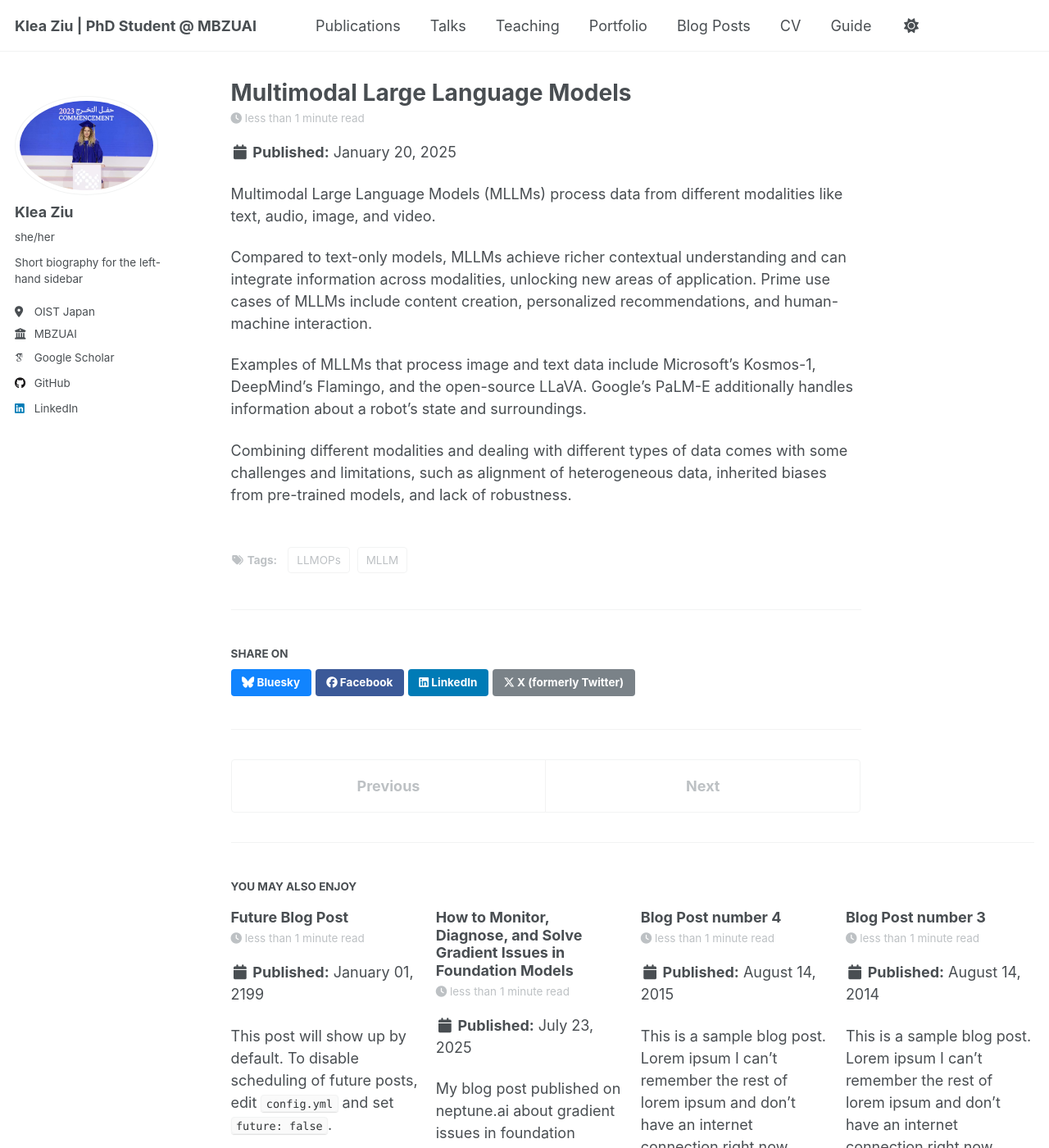
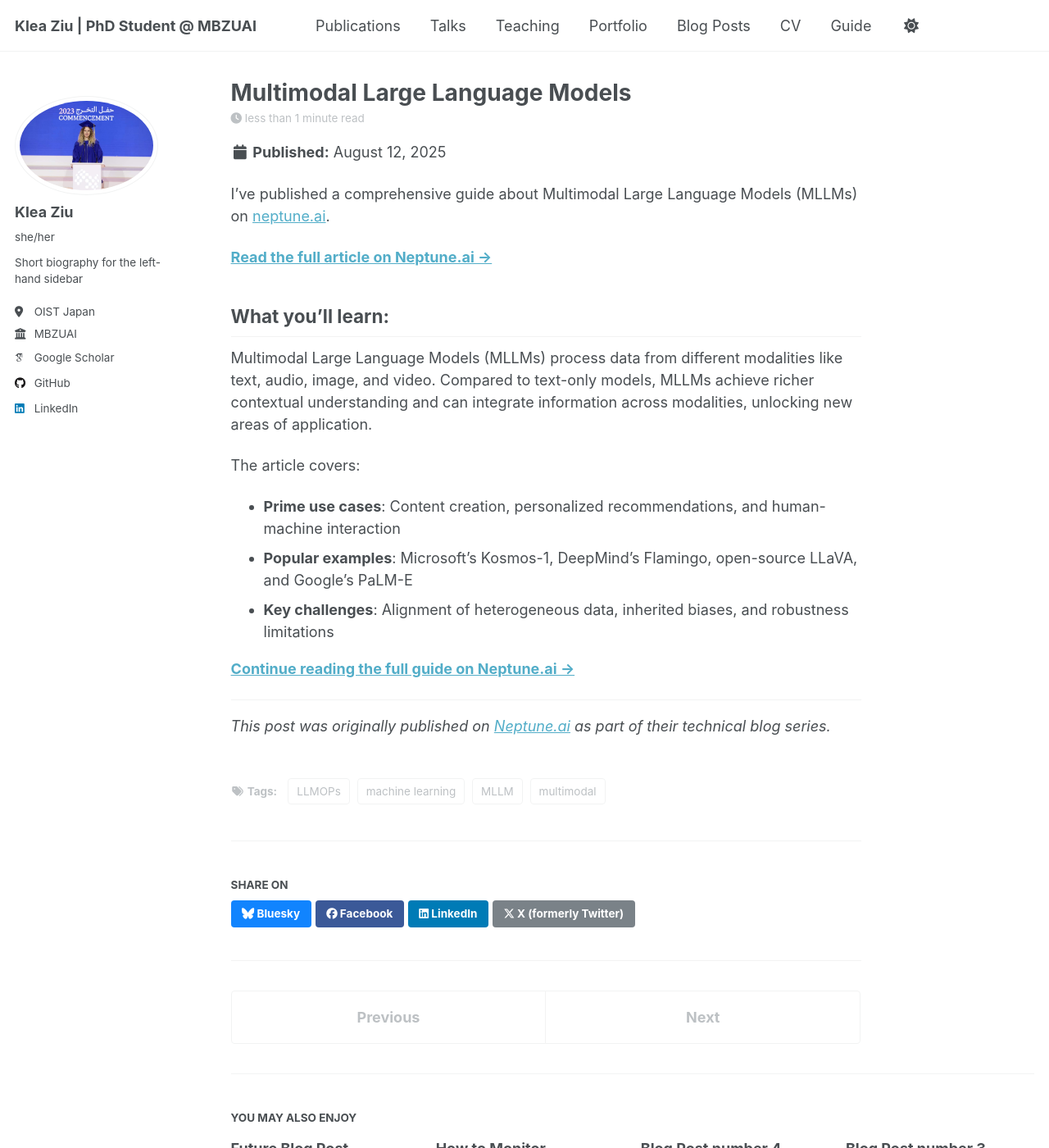
Before and after one commit to klea-ziu/klea-ziu.github.io, a Jekyll site: the page built from _posts/2025-01-20-blog-post-mllm.md, in a window 1280 px wide and 1400 px high. Shown: the whole window at 82% size. Built offline with Jekyll 4.4.1, drawn with Linux system fonts in a browser that asks for light colours; some web fonts are replaced; a script that is not in the unit is left out.

Commit message:
Update 2025-01-20-blog-post-mllm.md

```diff
--- a/_posts/2025-01-20-blog-post-mllm.md
+++ b/_posts/2025-01-20-blog-post-mllm.md
@@ -1,16 +1,31 @@
 ---
-title: 'Multimodal Large Language Models'
-date: 2025-01-20
-permalink: https://neptune.ai/blog/multimodal-large-language-models
+title: "Multimodal Large Language Models"
+date: 2025-08-12
+
+excerpt: "A comprehensive guide to Multimodal Large Language Models"
 tags:
   - MLLM
   - LLMOPs
+  - multimodal
+  - machine learning
 ---
 
-Multimodal Large Language Models (MLLMs) process data from different modalities like text, audio, image, and video.
+I've published a comprehensive guide about Multimodal Large Language Models (MLLMs) on [neptune.ai](https://neptune.ai/).
 
-Compared to text-only models, MLLMs achieve richer contextual understanding and can integrate information across modalities, unlocking new areas of application. Prime use cases of MLLMs include content creation, personalized recommendations, and human-machine interaction.
+**[Read the full article on Neptune.ai →](https://neptune.ai/blog/multimodal-large-language-models)**
 
-Examples of MLLMs that process image and text data include Microsoft’s Kosmos-1, DeepMind’s Flamingo, and the open-source LLaVA. Google’s PaLM-E additionally handles information about a robot’s state and surroundings.
+## What you'll learn:
 
-Combining different modalities and dealing with different types of data comes with some challenges and limitations, such as alignment of heterogeneous data, inherited biases from pre-trained models, and lack of robustness.
+Multimodal Large Language Models (MLLMs) process data from different modalities like text, audio, image, and video. Compared to text-only models, MLLMs achieve richer contextual understanding and can integrate information across modalities, unlocking new areas of application.
+
+The article covers:
+- **Prime use cases**: Content creation, personalized recommendations, and human-machine interaction
+- **Popular examples**: Microsoft's Kosmos-1, DeepMind's Flamingo, open-source LLaVA, and Google's PaLM-E
+- **Key challenges**: Alignment of heterogeneous data, inherited biases, and robustness limitations
+
+
+**[Continue reading the full guide on Neptune.ai →](https://neptune.ai/blog/multimodal-large-language-models)**
+
+---
+
+*This post was originally published on [Neptune.ai](https://neptune.ai/blog/multimodal-large-language-models) as part of their technical blog series.*
```
